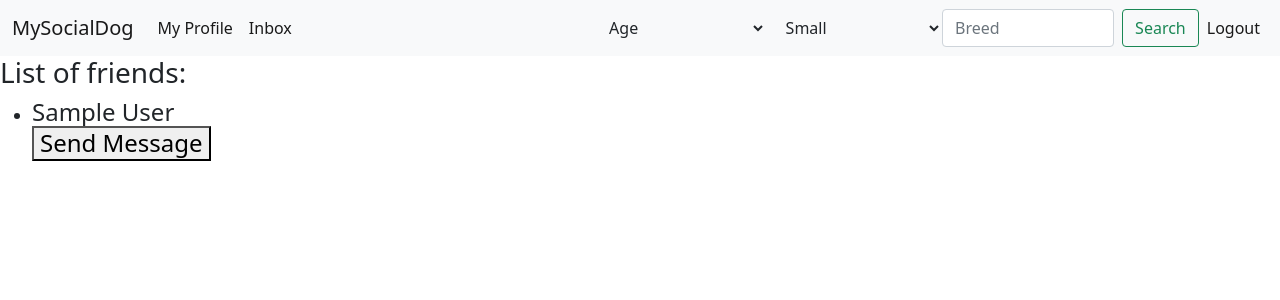
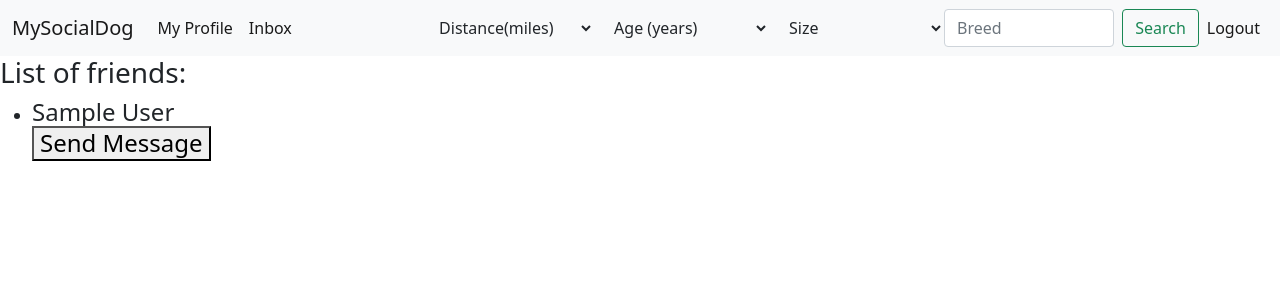
Before and after one commit to BeatrizNiemeyer/My-Social-Dog-Project, a Flask app: page /all_profiles in a window 1280 px wide. Shown: the top 300 px of the page. Run offline with Flask 2, Linux system fonts and the light colour scheme; the visitor is signed in with stand-in values (Sample User, id 1); data comes from the database, SQL or seed files in the repository; data that the repository does not hold is empty.

Commit message:
seaching feature 'completed'

```diff
--- a/crud.py
+++ b/crud.py
@@ -1,4 +1,8 @@
 from model import db, User, Dog, Message, connect_to_db
+from geopy.geocoders import Nominatim
+from geopy.distance import geodesic
+
+geolocator = Nominatim(user_agent="geopy.geocoders.options.default_user_agent = 'my-application'")
 
 def create_user(fullname, email, password, address):
     """Create and return a new user."""
@@ -123,6 +127,23 @@ def inbox_function(user_id, receiver_id):
     return sorted_messages_by_date
 
 
+def get_coordinates(address):
+    """ Get coordinates to calculate distance """
+
+
+    user_location = geolocator.geocode(address)
+    user_coordinates = (user_location.latitude, user_location.longitude)
+
+    return user_coordinates
+
+def distance_between_users(coordinate1, coordinate2):
+    """ Calculate distance between users """
+
+    distance = (geodesic(coordinate1,coordinate2).km)
+    distance_miles = distance * 0.625
+
+    return distance_miles
+
 if __name__ == '__main__':
     from server import app
     connect_to_db(app)
--- a/server.py
+++ b/server.py
@@ -204,7 +204,7 @@ def show_user_profile():
     if "user" in session:
         user_id = session["user"]
 
-    #gettin the user info from user to display on their profile
+    #getting the user info from user to display on their profile
     user = crud.get_user_by_id(user_id)
 
     return render_template("profile.html", user=user)
@@ -221,48 +221,58 @@ def search():
     users = crud.show_all_users()
 
     #getting info from searching bar:
-    dog_age = request.args.get('dog_age')
-    dog_size = request.args.get('dog_size')
-    dog_breed = request.args.get('dog_breed')
-
+    dog_age = request.args.get("dog_age")
+    dog_size = request.args.get("dog_size")
+    dog_breed = request.args.get("dog_breed")
+    searched_distance = request.args.get("distance")
+    dog_age = int(dog_age)
+    searched_distance = int(searched_distance)
 
     #creating a dictionary with the values from the search
     results = {}
     results["dog_age"] = dog_age
     results["dog_size"] = dog_size
     results["dog_breed"] = dog_breed
+    results["searched_distance"] = searched_distance
 
+    #getting latitude and longitud from user's address
+    user_coordinates = crud.get_coordinates(user.address)
 
     #This list will contain the users with the dogs that "pass" the searching results
     list_of_searched_dogs = []
-    for user in users:
-        for every_user in user.dogs: #if the user pressed enter without input any value, it will redirect to /all_profiles page
-            if results["dog_size"] == "all_sizes" and results["dog_age"] == "all_ages" and results["dog_breed"] == "":
-                return redirect ("/all_profiles")
-            #if user input something in the searching bar, it will loop to every possible result and add the user in the
-            #list_of_searched_dogs list, and render_template to /all_profiles
-            #I am converting the every_user.dog_age as a str to compare with the dog_age that will be a str
-            elif str(every_user.dog_age) == dog_age and every_user.dog_size == dog_size and every_user.dog_breed == dog_breed:
-                user = crud.get_user_by_id(every_user.user_id)
-                list_of_searched_dogs.append(user)
-            elif results["dog_age"] == "all_ages" and every_user.dog_size == dog_size and every_user.dog_breed == dog_breed:
-                user = crud.get_user_by_id(every_user.user_id)
-                list_of_searched_dogs.append(user)
-            elif str(every_user.dog_age) == dog_age and results["dog_size"] == "all_sizes" and every_user.dog_breed == dog_breed:
-                user = crud.get_user_by_id(every_user.user_id)
-                list_of_searched_dogs.append(user)
-            elif str(every_user.dog_age) == dog_age and every_user.dog_size == dog_size and results["dog_breed"] == "":
-                user = crud.get_user_by_id(every_user.user_id)
-                list_of_searched_dogs.append(user)
-            elif results["dog_age"] == "all_ages" and results["dog_size"] == "all_sizes" and  every_user.dog_breed == dog_breed:
-                user = crud.get_user_by_id(every_user.user_id)
-                list_of_searched_dogs.append(user)
-            elif results["dog_age"] == "all_ages" and every_user.dog_size == dog_size and results["dog_breed"] == "":
-                user = crud.get_user_by_id(every_user.user_id)
-                list_of_searched_dogs.append(user)
-            elif str(every_user.dog_age) == dog_age and results["dog_size"] == "all_sizes" and results["dog_breed"] == "":
-                user = crud.get_user_by_id(every_user.user_id)
-                list_of_searched_dogs.append(user)
+
+    #if user press enter without entering any searching feature, it will redirect user to /all_profiles with all the profiles
+    if results["dog_size"] == "all_sizes" and results["dog_age"] == 17 and results["dog_breed"] == "" and results["searched_distance"] == 1000000:
+        return redirect ("/all_profiles")
+    else:
+        for user in users:
+            #getting latitude and longitud from every user address
+            coordinates = crud.get_coordinates(user.address)
+            #calculating the distance between user and the other user
+            distance = crud.distance_between_users(user_coordinates, coordinates)
+            if distance <= results["searched_distance"]:
+                for every_user in user.dogs:
+                    if every_user.dog_age <= dog_age and every_user.dog_size == dog_size and every_user.dog_breed == dog_breed:
+                        user = crud.get_user_by_id(every_user.user_id)
+                        list_of_searched_dogs.append(user)
+                    elif results["dog_age"] == 17 and every_user.dog_size == dog_size and every_user.dog_breed == dog_breed:
+                        user = crud.get_user_by_id(every_user.user_id)
+                        list_of_searched_dogs.append(user)
+                    elif every_user.dog_age <=dog_age and results["dog_size"] == "all_sizes" and every_user.dog_breed == dog_breed:
+                        user = crud.get_user_by_id(every_user.user_id)
+                        list_of_searched_dogs.append(user)
+                    elif every_user.dog_age <=dog_age and every_user.dog_size == dog_size and results["dog_breed"] == "":
+                        user = crud.get_user_by_id(every_user.user_id)
+                        list_of_searched_dogs.append(user)
+                    elif results["dog_age"] == 17 and results["dog_size"] == "all_sizes" and  every_user.dog_breed == dog_breed:
+                        user = crud.get_user_by_id(every_user.user_id)
+                        list_of_searched_dogs.append(user)
+                    elif results["dog_age"] == 17 and every_user.dog_size == dog_size and results["dog_breed"] == "":
+                        user = crud.get_user_by_id(every_user.user_id)
+                        list_of_searched_dogs.append(user)
+                    elif every_user.dog_age <= dog_age and results["dog_size"] == "all_sizes" and results["dog_breed"] == "":
+                        user = crud.get_user_by_id(every_user.user_id)
+                        list_of_searched_dogs.append(user)
 
     return render_template('all_profiles.html', users=list_of_searched_dogs, user_id=user_id, user=user)
 
@@ -277,6 +287,8 @@ def logout_user():
 
     return redirect("/")
 
+
+
 if __name__ == "__main__":
     # DebugToolbarExtension(app)
     connect_to_db(app)
--- a/templates/all_profiles.html
+++ b/templates/all_profiles.html
@@ -17,15 +17,27 @@
 
             <ul>
                 {% for user in user.dogs %}
+                    {% if 1  > user.dog_age %}
                     <li>
                         {{user.user.fullname}} is the owner of {{user.dog_name}}!
                     </li>
                     <li>
-                        {{user.dog_name}} is {{user.dog_age}} years old
+                        {{user.dog_name}} is less than a year old!
                     </li>
                     <li>
-                        And this pup is a {{user.dog_breed}}
+                        And this pup is a {{user.dog_size}} {{user.dog_breed}}
                     </li>
+                    {% else %}
+                        <li>
+                            {{user.user.fullname}} is the owner of {{user.dog_name}}!
+                        </li>
+                        <li>
+                            {{user.dog_name}} is {{user.dog_age}} years old
+                        </li>
+                        <li>
+                            And this pup is a {{user.dog_size}} {{user.dog_breed}}
+                        </li>
+                        {% endif %}
                 {% endfor %}
             </ul>
      </li>
--- a/templates/base.html
+++ b/templates/base.html
@@ -27,28 +27,38 @@
             </li>
           </ul>
           <form class="d-flex" action="/search">
+            <select name="distance" class="dropdown-item" aria-labelledby="navbarDropdown">
+              <option value=1000000>Distance(miles)</option>
+              <option value=1>Up to 1</option>
+              <option value=2>Up to 2</option>
+              <option value=3>Up to 3</option>
+              <option value=4>Up to 4</option>
+              <option value=5>Up to 5</option>
+              <option value=10>Up to 10</option>
+              <option value=15>Up to 15</option>
+              <option value=20>Up to 20</option>
+          </select>
             <select name="dog_age"  class="dropdown-item" aria-labelledby="navbarDropdown">
-              <option value="all_ages">Age </option>
-              <option value=0>Less than 1</option>
-              <option value=1>1</option>
-              <option value=2>2</option>
-              <option value=3>3</option>
-              <option value=4>4</option>
-              <option value=5>5</option>
-              <option value=6>6</option>
-              <option value=7>7</option>
-              <option value=8>8</option>
-              <option value=9>9</option>
-              <option value=10>10</option>
-              <option value=11>11</option>
-              <option value=12>12</option>
-              <option value=13>13</option>
-              <option value=14>14</option>
-              <option value=15>15</option>
-              <option value=16>More than 15</option>
+              <option value=17>Age (years) </option>
+              <option value=1>Up to 1</option>
+              <option value=2>Up to 2</option>
+              <option value=3>Up to 3</option>
+              <option value=4>Up to 4</option>
+              <option value=5>Up to 5</option>
+              <option value=6>Up to 6</option>
+              <option value=7>Up to 7</option>
+              <option value=8>Up to 8</option>
+              <option value=9>Up to 9</option>
+              <option value=10>Up to 10</option>
+              <option value=11>Up to 11</option>
+              <option value=12>Up to 12</option>
+              <option value=13>Up to 13</option>
+              <option value=14>Up to 14</option>
+              <option value=15>Up to 15</option>
+              <option value=16>Older than 15</option>
           </select>
           <select name="dog_size" class="dropdown-item" aria-labelledby="navbarDropdown">
-            <option value="all_sizes">Small</option>
+            <option value="all_sizes">Size</option>
             <option value="small">Small</option>
             <option value="medium">Medium</option>
             <option value="large">Large</option>
```
Also changed, not shown: templates/homepage.html (+8 -1 lines).
